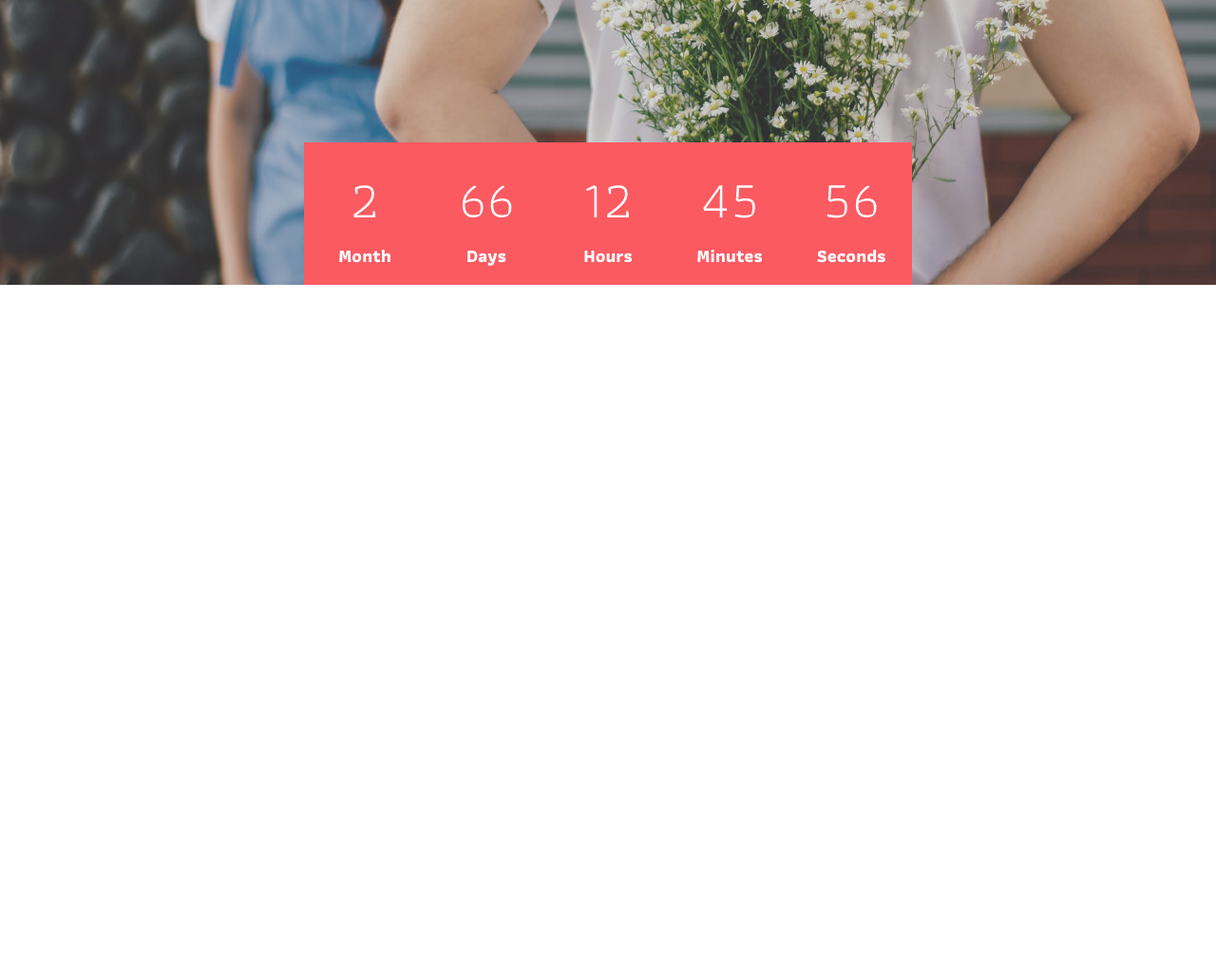
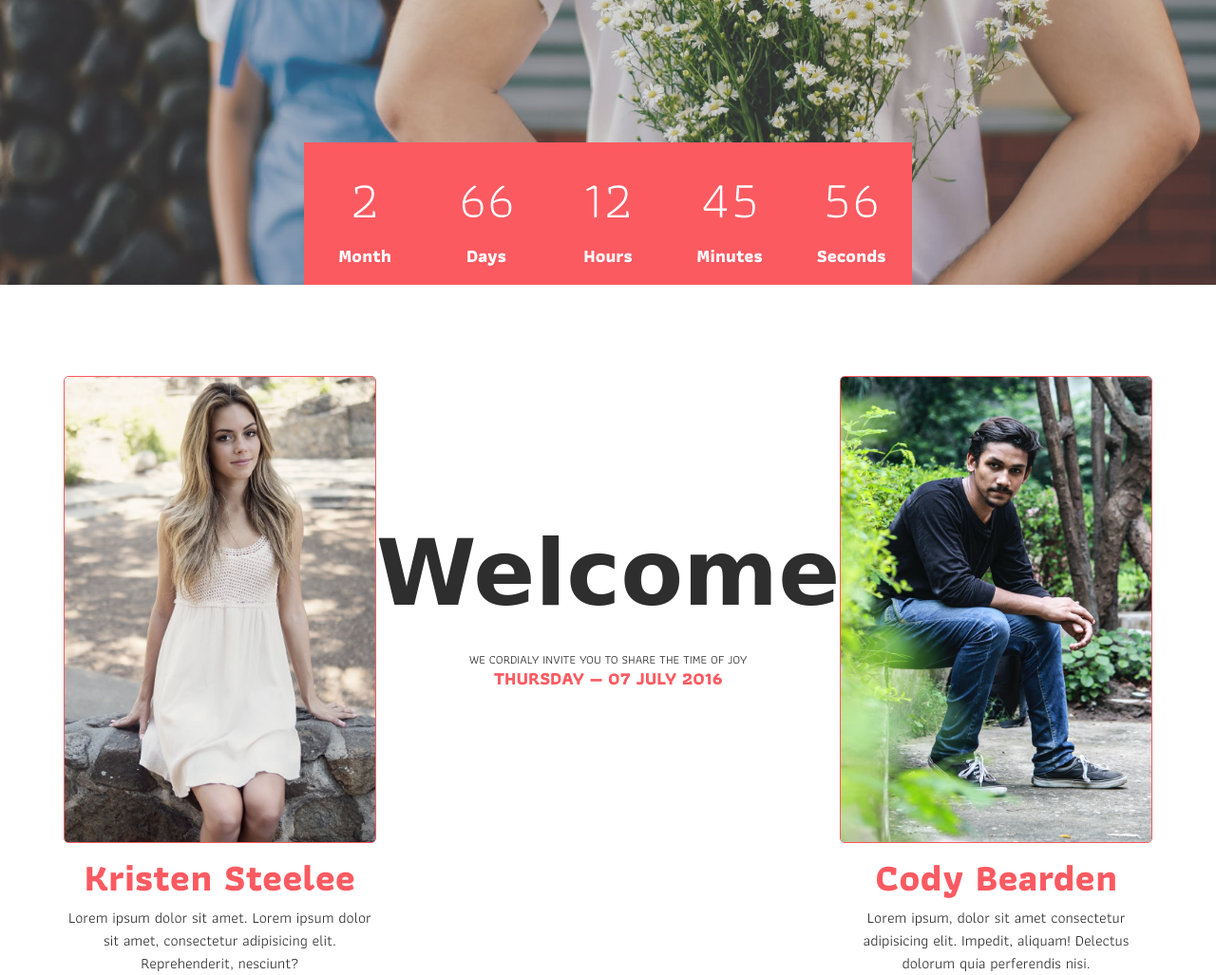
Before and after one commit to RomaVintonyak/Web_Po, a website: page index.html in a window 1280 px wide. Shown: the part 500-1527 px from the top of the page at 95% size. Before the commit the page ends 800 px from the top, so only its background shows below. Drawn offline with nearby package versions, Linux system fonts and the light colour scheme; files that its build step writes are made by us from their sources; a web font is replaced by a local one.

Commit message:
create section about us

```diff
--- a/gulpfile.js
+++ b/gulpfile.js
@@ -11,7 +11,8 @@ function css_style(done){
     .pipe(sourcemaps.init())
     .pipe(sass({
       errorLogToConsole: true,
-      outputStyle: 'compressed'
+      outputStyle: 'compressed'   //compresed option
+      //outputStyle: 'expanded'   //uncompresed option
     }))
     .on('error', console.error.bind(console))
     .pipe(autoprefixer({
--- a/index.html
+++ b/index.html
@@ -118,7 +118,32 @@
         </div>
       </div><!--/.introTimer-->
   </section>
-
+  <!--about us section-->
+  <section id="aboutUs" class="mt-6">
+    <div class="container">
+      <div class="about__row">
+        <div class="about__img">
+          <img src="img/about__us/girl.jpeg" alt="fotogirl" class="img">
+          <h3>Kristen Steelee</h3>
+          <p>Lorem ipsum dolor sit amet. Lorem ipsum dolor
+            sit amet, consectetur adipisicing elit. Reprehenderit,
+            nesciunt?
+          </p>
+        </div>
+        <div class="about__title">
+          <h2>Welcome</h2>
+          <p>we cordialy invite you to share the time of joy</p>
+          <h4>THURSDAY &mdash; 07 July 2016</h4>
+        </div>
+        <div class="about__img">
+          <img src="img/about__us/boy.jpeg" alt="fotoBoy" class="img">
+          <h3>Cody Bearden</h3>
+          <p>Lorem ipsum, dolor sit amet consectetur adipisicing elit.
+            Impedit, aliquam! Delectus dolorum quia perferendis nisi.</p>
+        </div>
+      </div><!--/.about__row-->
+    </div><!--/.container-->
+  </section>
 
 
 
--- a/js/main.js
+++ b/js/main.js
@@ -38,4 +38,6 @@ jQuery(document).ready(function () {
       alert(mesag);
     }
   }, 1000);
+  /*fixed header*/
+  var headerBar = $("#header");
 });
--- a/js_src/main.js
+++ b/js_src/main.js
@@ -38,4 +38,6 @@ jQuery(document).ready(function () {
       alert(mesag);
     }
   }, 1000);
+  /*fixed header*/
+  var headerBar = $("#header");
 });
--- /dev/null
+++ b/scss/block/_aboutUs.scss
@@ -0,0 +1,60 @@
+/*var*/
+@import "./var.scss";
+/*helpers class*/
+@import "./help.scss";
+/*mixins*/
+@import "./mixin.scss";
+
+.about__row {
+  display: flex;
+  align-items: flex-start;
+  justify-content: space-between;
+}
+.about__img {
+  flex-basis: 30%;
+  text-align: center;
+  img{
+    border: 1px solid $red;
+    border-radius: 5px;
+  }
+  h3 {
+    margin-top: 1rem;
+    color: $red;
+    font-size: 2.5rem;
+    font-family: $athiti;
+    font-weight: bold;
+    line-height: 1;
+  }
+  p {
+    margin-top: 0.7rem;
+    font-size: 1rem;
+    font-family: $athiti;
+    color: $text;
+    line-height: 1.5;
+  }
+}
+.about__title{
+  flex-basis: 40%;
+  text-align: center;
+  h2{
+    font-size: 6rem;
+    font-family: $montez;
+    color: $text;
+    line-height: 1;
+    margin-top: 10rem;
+  }
+  p{
+    font-size: 0.8rem;
+    text-transform: uppercase;
+    font-family: $athiti;
+    color: $text;
+    margin-top: 2rem;
+  }
+  h4{
+    color: $red;
+    font-size: 1.2rem;
+    text-transform: uppercase;
+    font-family: $athiti;
+    line-height: 1;
+  }
+}
--- a/scss/block/_intro.scss
+++ b/scss/block/_intro.scss
@@ -4,8 +4,6 @@
 @import "./help.scss";
 /*mixins*/
 @import "./mixin.scss";
-/*block*/
-@import "block/container.scss";
 
 #intro{
   width: 100%;
--- a/scss/block/_nav.scss
+++ b/scss/block/_nav.scss
@@ -4,8 +4,6 @@
 @import "./help.scss";
 /*mixins*/
 @import "./mixin.scss";
-/*block*/
-@import "block/container.scss";
 
 #header{
   padding: 0.6rem 0;
--- a/scss/style.scss
+++ b/scss/style.scss
@@ -16,6 +16,8 @@
 @import "block/btn.scss";
 /*intro*/
 @import "block/intro.scss";
+/*aboutUS*/
+@import "block/aboutUs.scss";
 /*main style*/
 html{
   font-size: 16px;
```
Also changed, not shown: css/style.min.css, img/about__us/boy.jpeg (added), img/about__us/girl.jpeg (added), js/main.min.js, 1 other file.
